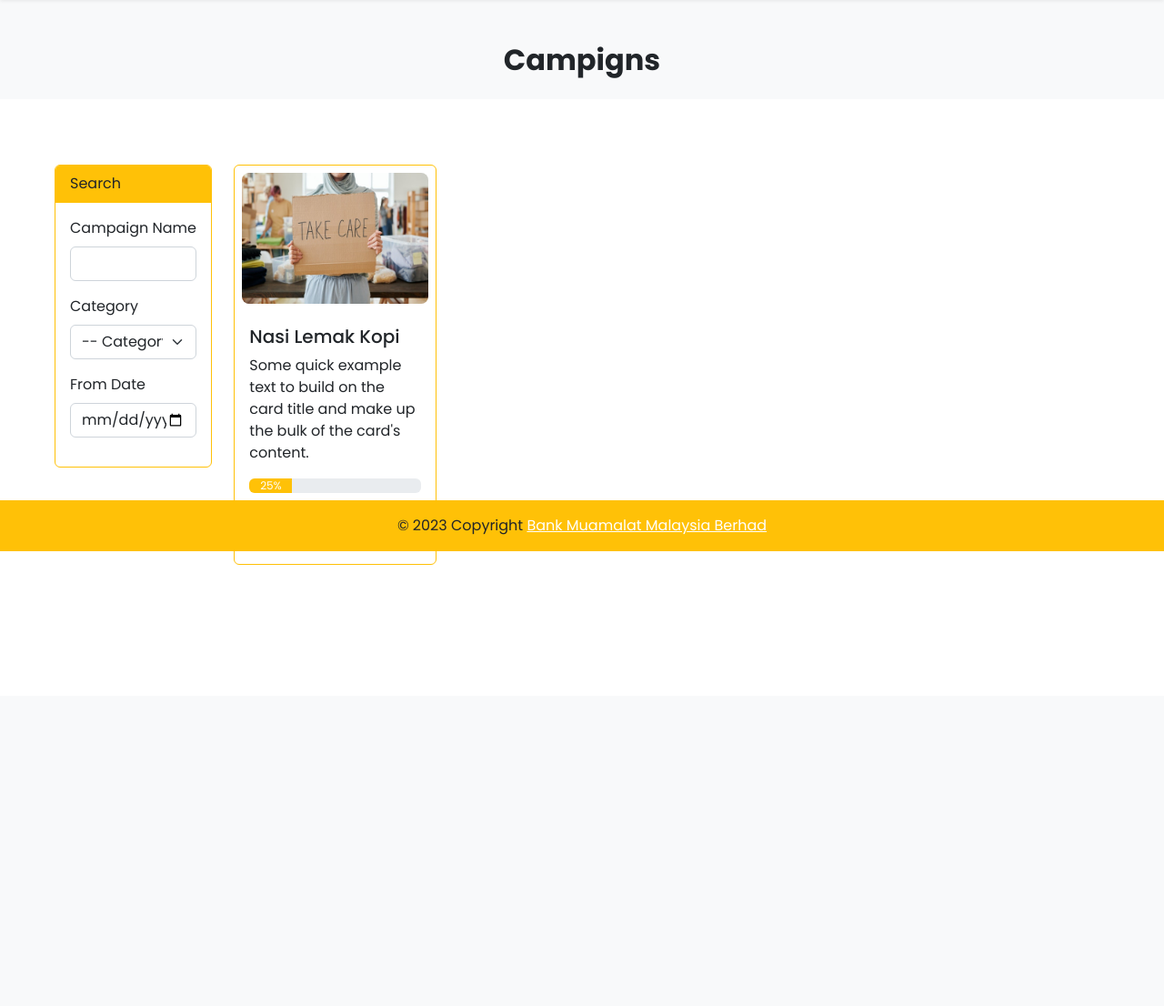
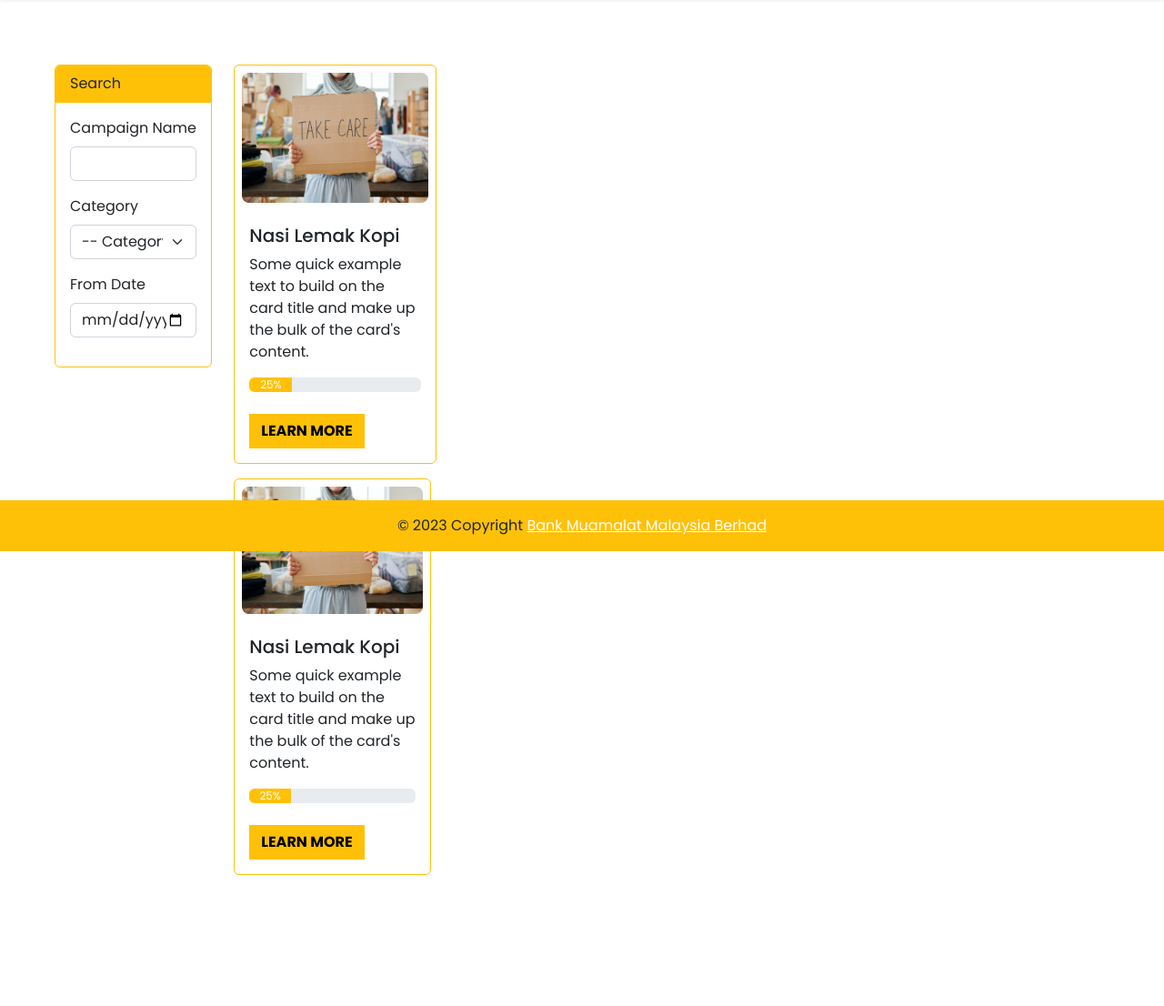
Before and after one commit to jyehahaha/itekad, a Django app: page /campaigns/ in a window 1280 px wide. Shown: the part 194-1300 px from the top of the page at 91% size. Before the commit the page ends 815 px from the top, so only its background shows below. Run offline with Django 3.2, Linux system fonts and the light colour scheme; grey boxes are pictures that could not be loaded.

Commit message:
add new campaign info

```diff
--- a/website/templates/website/campaigns.html
+++ b/website/templates/website/campaigns.html
@@ -5,19 +5,6 @@
 {% block css %}{% endblock css %}
 
 {% block content %}
-<div class="row">
-  <div class="col-12 bg-light">
-    <div class="container mb-3">
-      <div class="row mt-5 mb-4">
-        <div class="col-12 text-center">
-          <h2 class="card-title fw-bold">Campigns</h2>
-          <!-- <p class="-card-subtitle fw-bold text-uppercase">- All Campigns -</p> -->
-        </div>
-      </div>
-    </div>
-  </div>
-</div>
-
 <div class="row p-5">
   <div class=" col-sm-12 col-md-12 col-lg-2 pt-4">
     <div class="card border border-warning">
@@ -68,6 +55,22 @@
           </div>
         </div>
       </div>
+      <div class="row">
+        <div class="col-sm-12 col-md-6 col-lg-3 mt-3">
+          <div class="card border border-warning">
+            <img src="{% static 'website/images/picture4.jpg' %}" class="card-img-top rounded-4 p-2" alt="Picture 4">
+            <div class="card-body">
+              <h5 class="card-title">Nasi Lemak Kopi <Optg></Optg></h5>
+              <p class="card-text">Some quick example text to build on the card title and make up the bulk of the card's content.</p>
+              <div class="mb-4">
+                <div class="progress">
+                  <div class="progress-bar bg-warning" role="progressbar" style="width: 25%" aria-valuemax="100">25%</div>
+                </div>
+              </div>
+              <a href="#" class="btn btn-warning text-uppercase fw-bold rounded-0">Learn More</a>
+            </div>
+          </div>
+        </div>
       <!-- <div class="col-sm-12 col-md-6 col-lg-3 mt-3">
         <div class="card border-0 shadow-sm">
           <img src="{% static 'website/images/picture4.jpg' %}" class="card-img-top" alt="Picture 4">
```
Also changed, not shown: itekad/settings.py (+6 -6 lines), website/templates/website/campaign_info.html (added, +44 -0 lines), website/templates/website/landing_test.html (added, +45 -0 lines), website/templates/website/register.html (added, +15 -0 lines), website/static/website/images/test.jpeg (added), website/templates/website/css/style.css (added).
